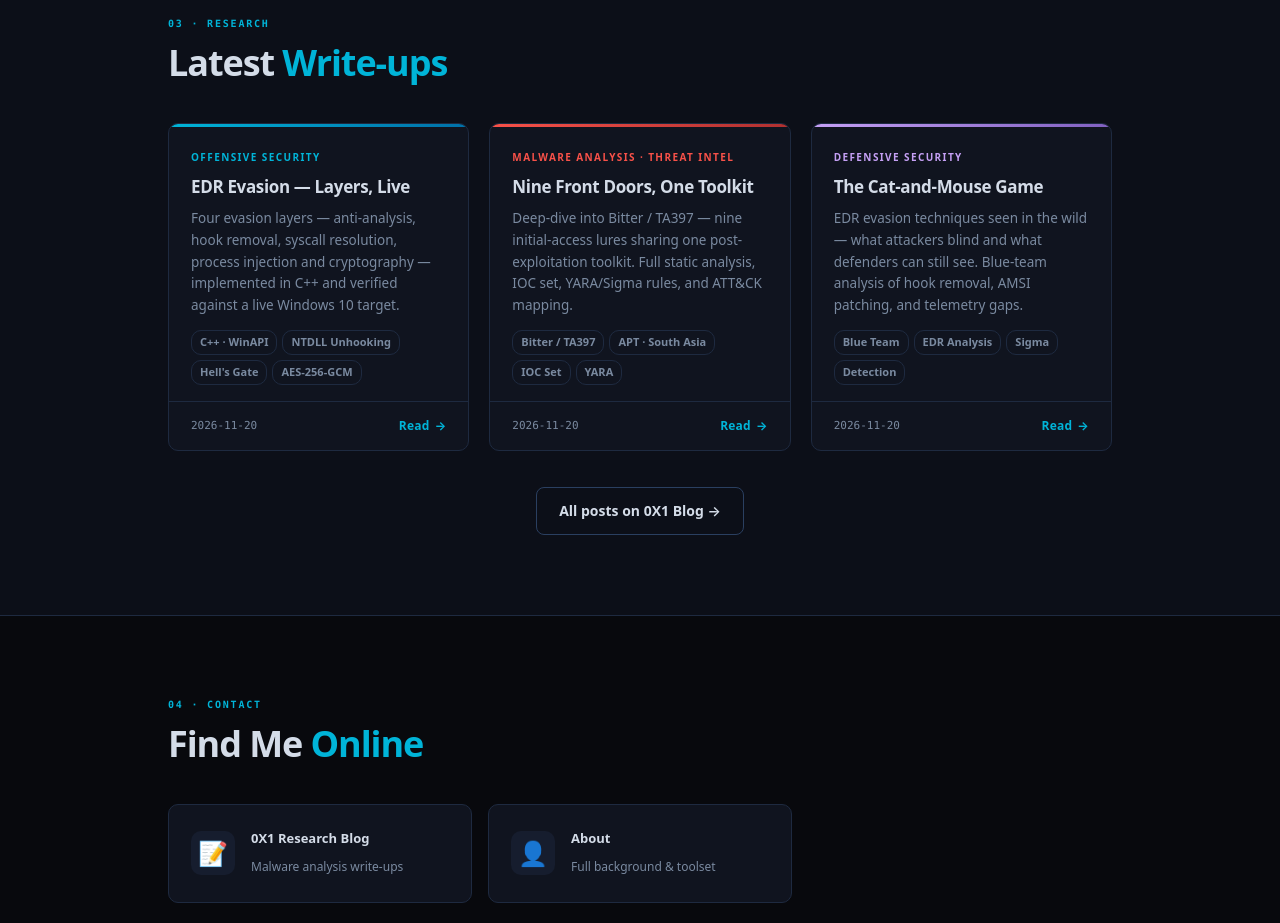
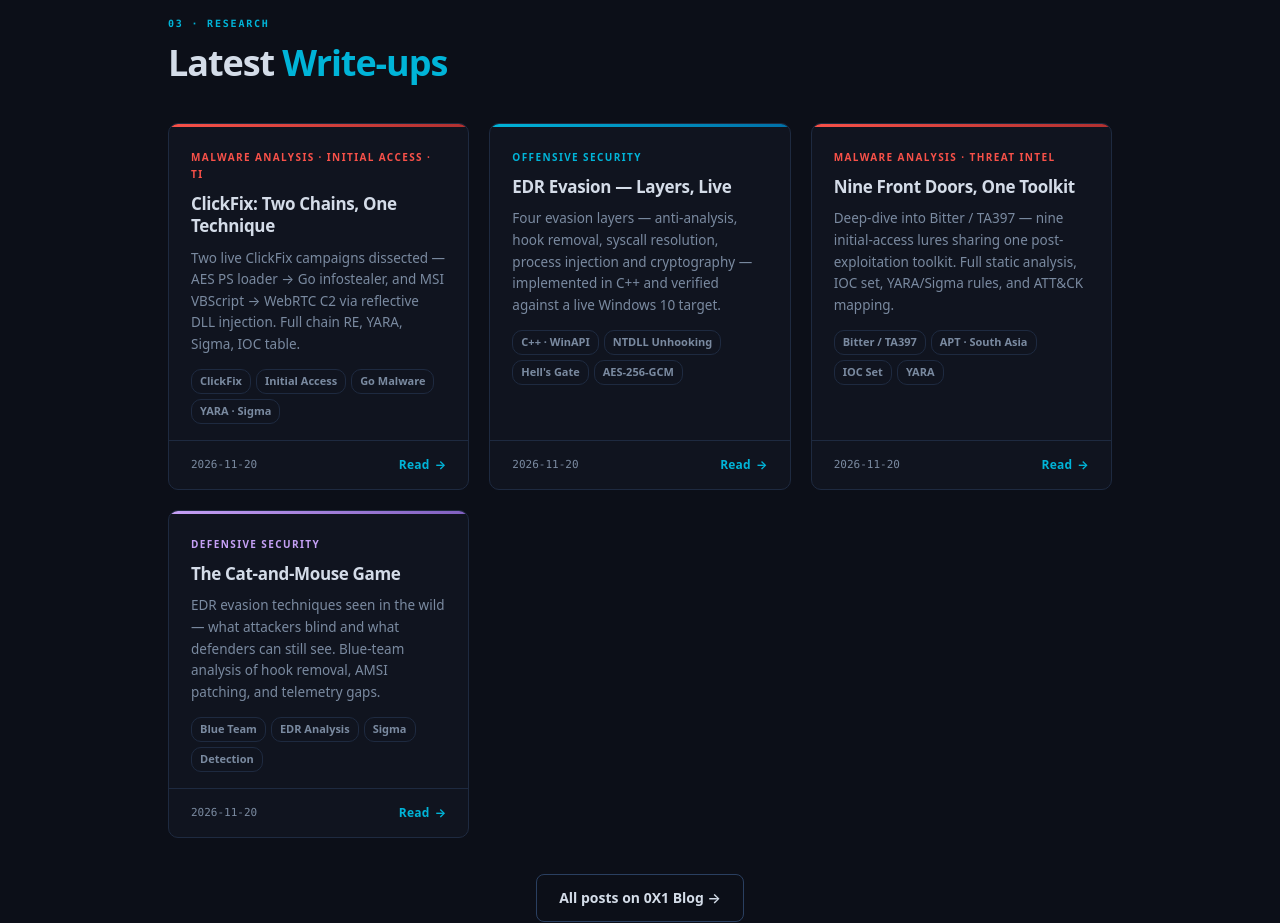
Before and after one commit to BlackXero1/BlackXero1.github.io, a plain HTML site: page index.html in a window 1280 px wide. Shown: the part 2460-3383 px from the top of the page. Drawn offline with Linux system fonts and the light colour scheme.

Commit message:
Add ClickFix post card to research section
Co-Authored-By: Claude Sonnet 4.6 <noreply@anthropic.com>

```diff
--- a/index.html
+++ b/index.html
@@ -336,6 +336,25 @@ footer a{color:var(--accent)}
     <div class="post-grid">
 
       <article class="post-card">
+        <div class="post-card-stripe stripe-red"></div>
+        <div class="post-card-body">
+          <div class="post-eyebrow post-eyebrow-red">Malware Analysis · Initial Access · TI</div>
+          <h3 class="post-title">ClickFix: Two Chains, One Technique</h3>
+          <p class="post-desc">Two live ClickFix campaigns dissected — AES PS loader → Go infostealer, and MSI VBScript → WebRTC C2 via reflective DLL injection. Full chain RE, YARA, Sigma, IOC table.</p>
+          <div class="post-tags">
+            <span class="ptag">ClickFix</span>
+            <span class="ptag">Initial Access</span>
+            <span class="ptag">Go Malware</span>
+            <span class="ptag">YARA · Sigma</span>
+          </div>
+        </div>
+        <div class="post-card-foot">
+          <span class="post-date">2026-11-20</span>
+          <a href="https://blackxero1.github.io/0X1/malware-analysis/clickfix.html" class="post-read">Read</a>
+        </div>
+      </article>
+
+      <article class="post-card">
         <div class="post-card-stripe stripe-blue"></div>
         <div class="post-card-body">
           <div class="post-eyebrow">Offensive Security</div>
```
